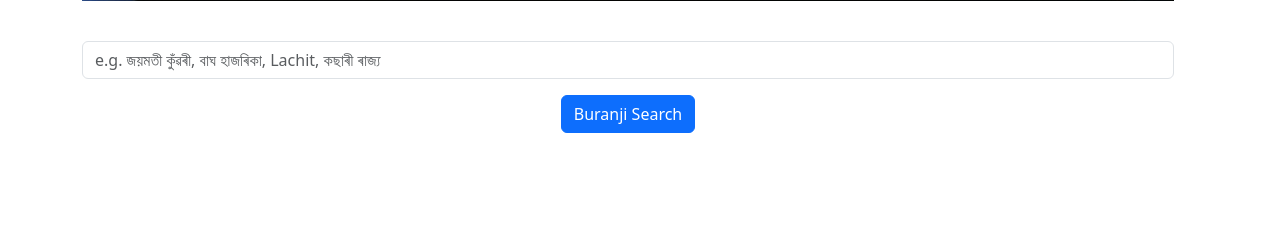
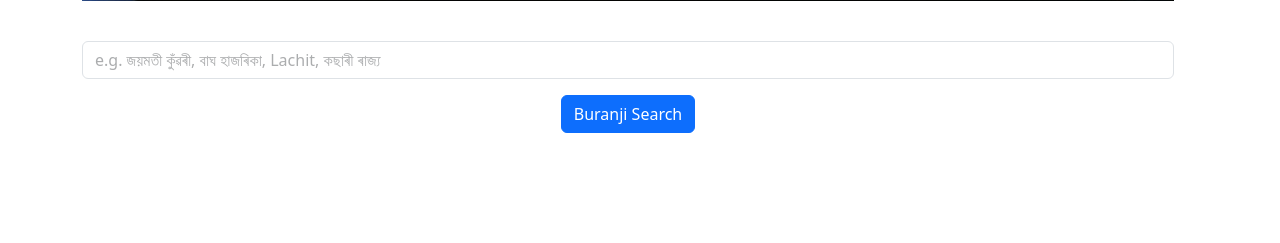
Before and after one commit to kishori82/buranji, a Flask app: page / in a window 1280 px wide. Shown: the part 322-565 px from the top of the page. Run offline with Flask 3, Linux system fonts and the light colour scheme.

Commit message:
place holder text

```diff
--- a/templates/index.html
+++ b/templates/index.html
@@ -39,10 +39,9 @@
         font-weight: normal;
         }
 
-       searchInput::placeholder {
-         color: red;
-         opacity: 0.025; /* Firefox */
-       }
+        .form-control::placeholder {
+            opacity: 0.5;
+        }
 
         .mt-4 {
            align-items: center;
```
